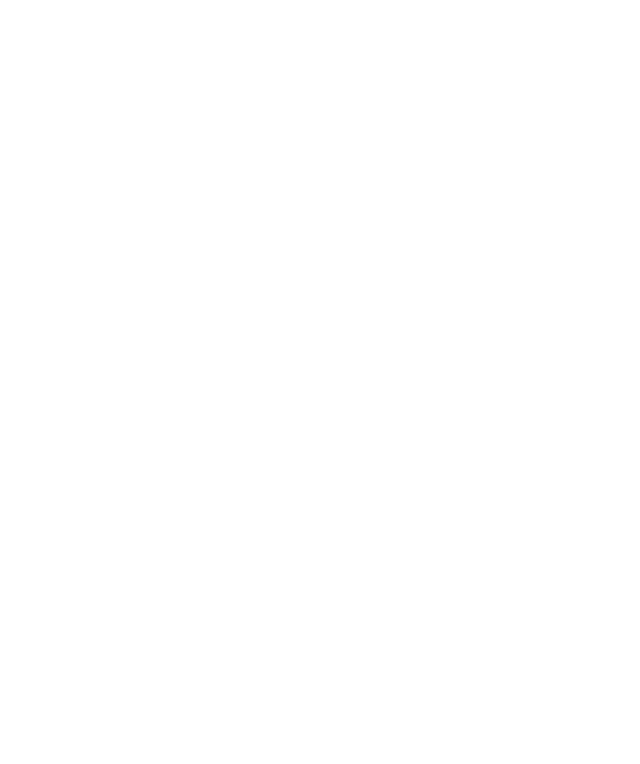
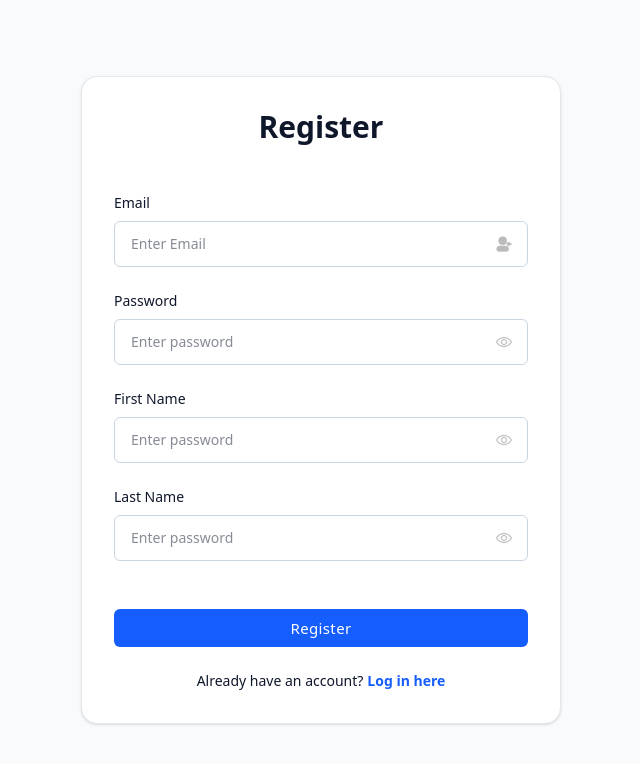
Before and after one commit to Solo-Travel-App-HCK87/Solo-Travel-Client, a React (Vite) app: page /register in a window 1280 px wide. Before the commit this address had no page. Shown: the top 764 px of the page, without its empty margins (319-959 px from the left). Built offline with nearby package versions, Linux system fonts and the light colour scheme.

Commit message:
feat: Register page done

```diff
--- a/package.json
+++ b/package.json
@@ -11,10 +11,12 @@
   },
   "dependencies": {
     "@tailwindcss/vite": "^4.1.13",
+    "axios": "^1.12.2",
     "lucide-react": "^0.544.0",
     "react": "^19.1.1",
     "react-dom": "^19.1.1",
     "react-router": "^7.9.1",
+    "sweetalert2": "^11.23.0",
     "tailwindcss": "^4.1.13"
   },
   "devDependencies": {
--- a/src/App.jsx
+++ b/src/App.jsx
@@ -1,12 +1,19 @@
-import { BrowserRouter, Route, Routes } from 'react-router';
-import HomePage from './pages/HomePage';
-import { MainLayout } from './layouts/MainLayout';
-import PackagePage from './pages/PackagePage';
+import { BrowserRouter, Route, Routes } from "react-router";
+import HomePage from "./pages/HomePage";
+import { MainLayout } from "./layouts/MainLayout";
+import PackagePage from "./pages/PackagePage";
+import AuthLayout from "./layouts/AuthLayout";
+import LoginPage from "./pages/LoginPage";
+import RegisterPage from "./pages/RegisterPage";
 
 function App() {
   return (
     <BrowserRouter>
       <Routes>
+        <Route element={<AuthLayout />}>
+          <Route path="/login" element={<LoginPage />} />
+          <Route path="/register" element={<RegisterPage />} />
+        </Route>
         <Route element={<MainLayout />}>
           <Route path="/" element={<HomePage />} />
           <Route path="/package" element={<PackagePage />} />
--- a/src/components/AuthForm.jsx
+++ b/src/components/AuthForm.jsx
@@ -2,10 +2,12 @@
 import { Link } from "react-router";
 
 export default function AuthForm(props) {
-  const {handleSubmit, type, btmMsg1, btmLink, btmMsg2} = props;
+  const { handleSubmit, type, btmMsg1, btmLink, btmMsg2 } = props;
   const [form, setForm] = useState({
-    email:"",
-    password:""
+    email: "",
+    password: "",
+    firstName: "",
+    lastName: "",
   });
   const handleChange = (e) => {
     const { name, value } = e.target;
@@ -16,15 +18,17 @@
       <div className="bg-gray-50">
         <div className="min-h-screen flex flex-col items-center justify-center py-6 px-4">
           <div className="max-w-[480px] w-full">
-
             <div className="p-6 sm:p-8 rounded-2xl bg-white border border-gray-200 shadow-sm">
               <h1 className="text-slate-900 text-center text-3xl font-semibold">
                 {type}
               </h1>
-              <form className="mt-12 space-y-6" onSubmit={(e) => {
-                e.preventDefault()
-                handleSubmit(form)
-              }}>
+              <form
+                className="mt-12 space-y-6"
+                onSubmit={(e) => {
+                  e.preventDefault();
+                  handleSubmit(form);
+                }}
+              >
                 <div>
                   <label className="text-slate-900 text-sm font-medium mb-2 block">
                     Email
@@ -82,6 +86,68 @@
                     </svg>
                   </div>
                 </div>
+
+                {type === "Register" && (
+                  <>
+                    <div>
+                      <label className="text-slate-900 text-sm font-medium mb-2 block">
+                        First Name
+                      </label>
+                      <div className="relative flex items-center">
+                        <input
+                          name="firstName"
+                          onChange={handleChange}
+                          value={form.firstName}
+                          type="text"
+                          required
+                          className="w-full text-slate-900 text-sm border border-slate-300 px-4 py-3 pr-8 rounded-md outline-blue-600"
+                          placeholder="Enter password"
+                        />
+                        <svg
+                          xmlns="http://www.w3.org/2000/svg"
+                          fill="#bbb"
+                          stroke="#bbb"
+                          className="w-4 h-4 absolute right-4 cursor-pointer"
+                          viewBox="0 0 128 128"
+                        >
+                          <path
+                            d="M64 104C22.127 104 1.367 67.496.504 65.943a4 4 0 0 1 0-3.887C1.367 60.504 22.127 24 64 24s62.633 36.504 63.496 38.057a4 4 0 0 1 0 3.887C126.633 67.496 105.873 104 64 104zM8.707 63.994C13.465 71.205 32.146 96 64 96c31.955 0 50.553-24.775 55.293-31.994C114.535 56.795 95.854 32 64 32 32.045 32 13.447 56.775 8.707 63.994zM64 88c-13.234 0-24-10.766-24-24s10.766-24 24-24 24 10.766 24 24-10.766 24-24 24zm0-40c-8.822 0-16 7.178-16 16s7.178 16 16 16 16-7.178 16-16-7.178-16-16-16z"
+                            data-original="#000000"
+                          />
+                        </svg>
+                      </div>
+                    </div>
+
+                    <div>
+                      <label className="text-slate-900 text-sm font-medium mb-2 block">
+                        Last Name
+                      </label>
+                      <div className="relative flex items-center">
+                        <input
+                          name="lastName"
+                          onChange={handleChange}
+                          value={form.lastName}
+                          type="text"
+                          required
+                          className="w-full text-slate-900 text-sm border border-slate-300 px-4 py-3 pr-8 rounded-md outline-blue-600"
+                          placeholder="Enter password"
+                        />
+                        <svg
+                          xmlns="http://www.w3.org/2000/svg"
+                          fill="#bbb"
+                          stroke="#bbb"
+                          className="w-4 h-4 absolute right-4 cursor-pointer"
+                          viewBox="0 0 128 128"
+                        >
+                          <path
+                            d="M64 104C22.127 104 1.367 67.496.504 65.943a4 4 0 0 1 0-3.887C1.367 60.504 22.127 24 64 24s62.633 36.504 63.496 38.057a4 4 0 0 1 0 3.887C126.633 67.496 105.873 104 64 104zM8.707 63.994C13.465 71.205 32.146 96 64 96c31.955 0 50.553-24.775 55.293-31.994C114.535 56.795 95.854 32 64 32 32.045 32 13.447 56.775 8.707 63.994zM64 88c-13.234 0-24-10.766-24-24s10.766-24 24-24 24 10.766 24 24-10.766 24-24 24zm0-40c-8.822 0-16 7.178-16 16s7.178 16 16 16 16-7.178 16-16-7.178-16-16-16z"
+                            data-original="#000000"
+                          />
+                        </svg>
+                      </div>
+                    </div>
+                  </>
+                )}
                 <div className="!mt-12">
                   <button
                     type="submit"
--- /dev/null
+++ b/src/pages/RegisterPage.jsx
@@ -0,0 +1,29 @@
+import { useNavigate } from "react-router"
+import AuthForm from "../components/AuthForm"
+import { showError } from "../helpers/alert"
+import { http } from "../helpers/http"
+
+
+export default function RegisterPage() {
+  const navigate = useNavigate()
+  const handleSubmit = async (data) => {
+    try {
+      await http({
+        method:"POST",
+        url:"/register",
+        data
+      })
+      navigate(`/login`)
+    } catch (error) {
+      showError(error)
+    }
+  }
+  return (
+    <>
+
+
+    <AuthForm handleSubmit={handleSubmit} type="Register" btmLink="/login" btmMsg1="Already have an account?" btmMsg2="Log in here" />
+
+    </>
+  )
+}
```
Also changed, not shown: 1 other file (tests, documents, lock files or other folders).
